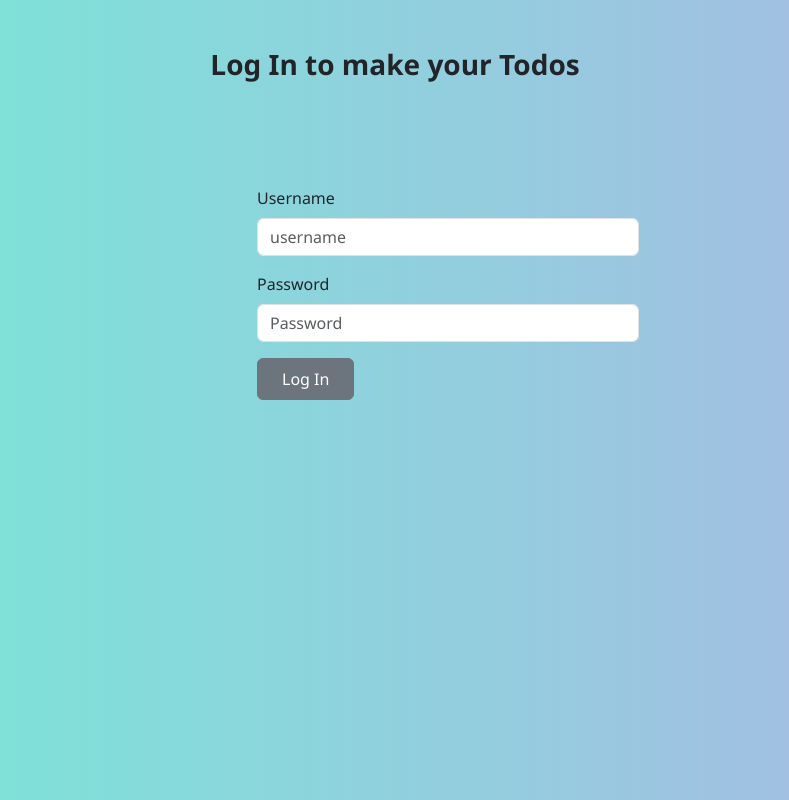
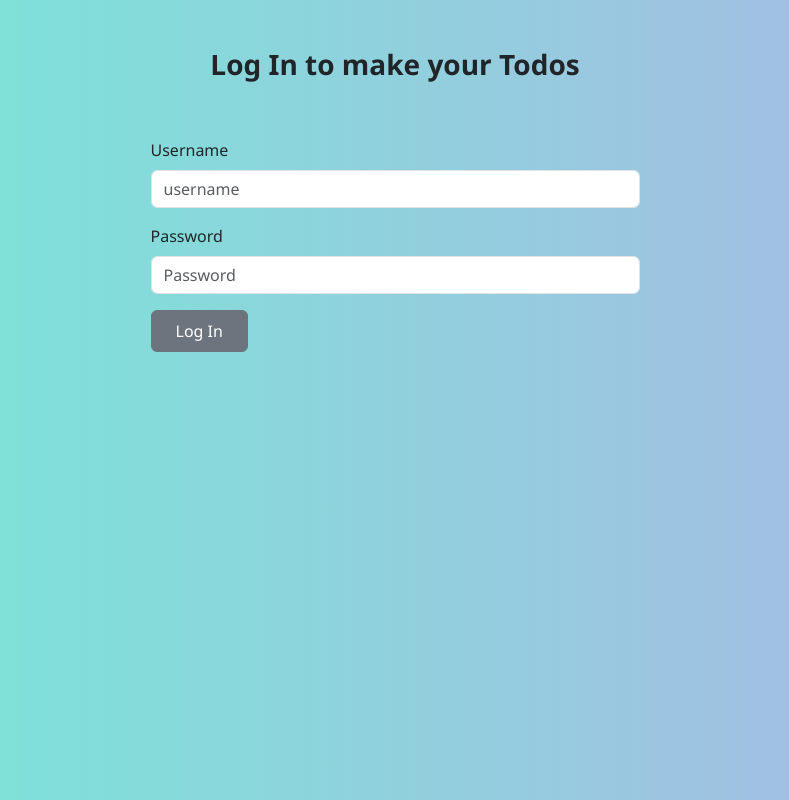
Before and after one commit to Hari-Prasad0055/Todo, a React (Vite) app in the folder react-basic/: page /login in a window 1280 px wide. Shown: the whole page, without its empty margins (245-1034 px from the left). Built offline with nearby package versions, Linux system fonts and the light colour scheme; no server answers.

Commit message:
Update Loginpage.jsx

```diff
--- a/react-basic/src/Loginpage.jsx
+++ b/react-basic/src/Loginpage.jsx
@@ -9,14 +9,6 @@ export default function Loginpage() {
   const { login } = useAuth();
   const navigate = useNavigate();
   const BACKEND_URL = import.meta.env.VITE_BACKEND_URL;
-
-  // useEffect(() => {
-  //   const token = localStorage.getItem("token");
-  //   if (token) {
-  //     alert("You are loggedin")
-  //     navigate("/todo");
-  //   }
-  // }, []);
 
   const handleSubmit = async (e) => {
     e.preventDefault();
@@ -45,7 +37,8 @@ export default function Loginpage() {
       <div className="row p-5 text-center">
         <h3><b>Log In to make your Todos</b></h3>
       </div>
-      <div className="row p-5" style={{ width: "45%", marginLeft: "360px" }}>
+      <div className="row justify-content-center " >
+        <div className="responsive-login" style={{ width: "45%", margin:"auto"  }}>
         <form onSubmit={handleSubmit} className="needs-validation">
           <div className="mb-3">
             <label className="form-label">Username</label>
@@ -54,7 +47,7 @@ export default function Loginpage() {
               className="form-control"
               placeholder="username"
               value={username}
-              onChange={(e) => setLog({ ...log, username: e.target.value })} // ✅ fix
+              onChange={(e) => setLog({ ...log, username: e.target.value })}
               required
             />
           </div>
@@ -65,7 +58,7 @@ export default function Loginpage() {
               className="form-control"
               placeholder="Password"
               value={password}
-              onChange={(e) => setLog({ ...log, password: e.target.value })} // ✅ fix
+              onChange={(e) => setLog({ ...log, password: e.target.value })}
               required
             />
           </div>
@@ -73,6 +66,7 @@ export default function Loginpage() {
             Log In
           </button>
         </form>
+          </div>
       </div>
     </div>
   );
```
